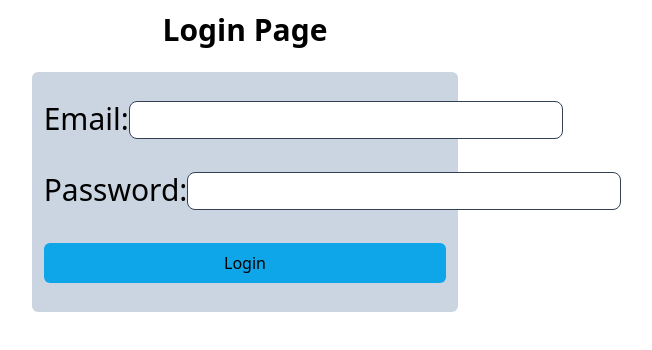
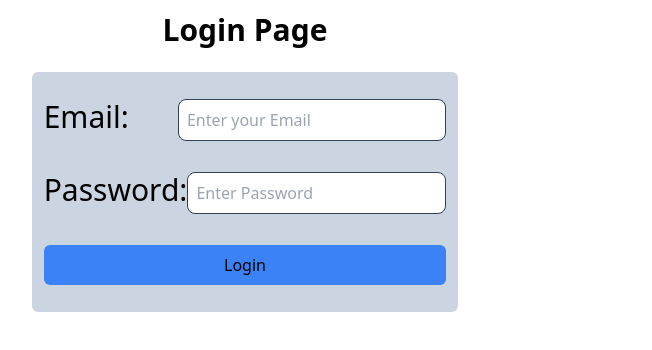
Before and after one commit to shintu0/angular-test, an Angular app: page /my-form in a window 1280 px wide. Shown: the top 350 px of the page, without its empty margins (395-1047 px from the left). Built offline with nearby package versions, Linux system fonts and the light colour scheme.

Commit message:
Styling fixe

```diff
--- a/src/app/my-form/my-form.component.html
+++ b/src/app/my-form/my-form.component.html
@@ -2,14 +2,14 @@
 <p class="text-3xl text-center font-bold mt-3">Login Page</p>
 <div class="w-screen mt-3 flex justify-center">
   <form class="rounded-md flex-col justify-around w-1/3 h-60 bg-slate-300 p-3" >
-    <div class="text-3xl flex justify-between">
-      <label for="email">Email: </label>
-      <input type="text" id="email" class="border rounded-lg border-slate-700" >
+    <div class=" flex justify-between">
+      <label class="text-3xl" for="email">Email: </label>
+      <input type="text" id="email" placeholder="Enter your Email" class="w-2/3 p-2 border rounded-lg border-slate-700" >
     </div>
-    <div class="text-3xl flex justify-between">
-      <label for="email">Password: </label>
-      <input type="text" id="email" class="border rounded-lg border-slate-700" >
+    <div class=" flex justify-between">
+      <label class="text-3xl" for="email">Password: </label>
+      <input type="password" id="email" placeholder="Enter Password" class="w-2/3 p-2 border rounded-lg border-slate-700" >
     </div>
-    <button class="rounded-md bg-sky-500 h-10" >Login</button>
+    <button class="rounded-md bg-blue-500 h-10" >Login</button>
   </form>
 </div>
```
